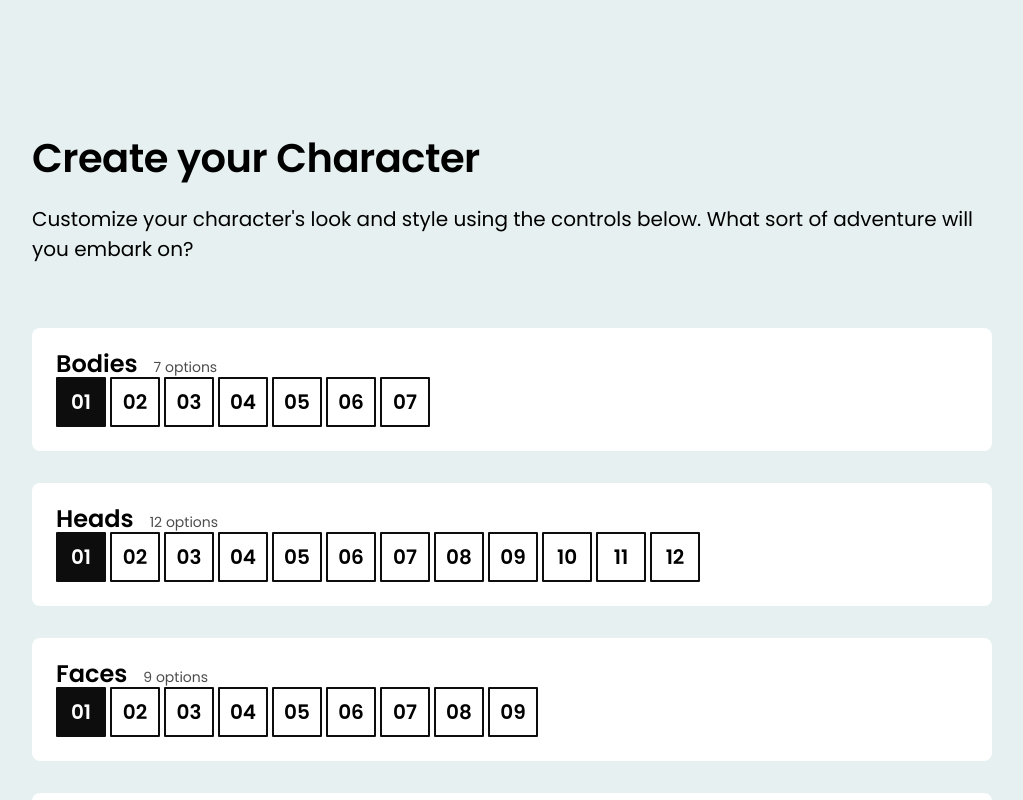
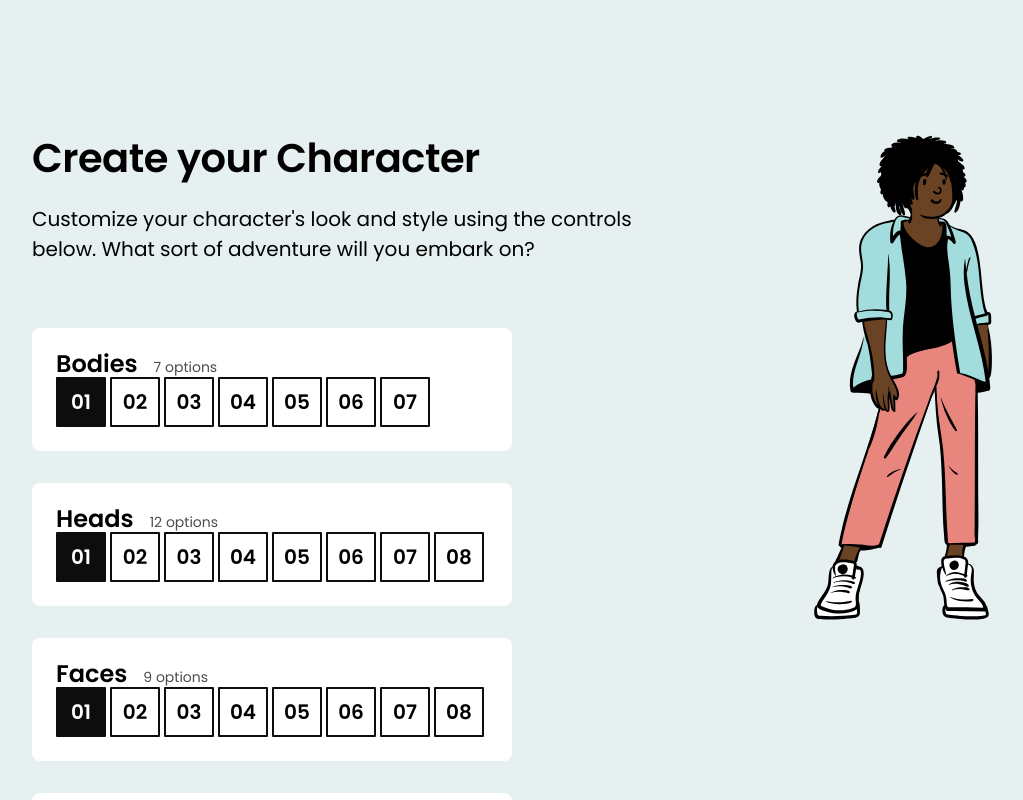
Before and after one commit to sv-mueller/character-creator, a React (Create React App) app: page / in a window 1280 px wide. Shown: the top 800 px of the page, without its empty margins (128-1151 px from the left). Built offline with nearby package versions, Linux system fonts and the light colour scheme.

Commit message:
Exercise 2: Layout adjustments

```diff
--- a/src/components/CharacterEditor/CharacterEditor.module.css
+++ b/src/components/CharacterEditor/CharacterEditor.module.css
@@ -8,6 +8,7 @@
 
 .header {
   padding-bottom: 64px;
+  max-width: 65%;
 }
 
 .title {
@@ -24,7 +25,13 @@
 }
 
 .characterWrapper {
+  position: fixed;
+  top: 128px;
+  right: 32px;
+  width: 25vw;
+  min-height: 500px;
 }
 
 .controlColumn {
+  max-width: 50%;
 }
```
